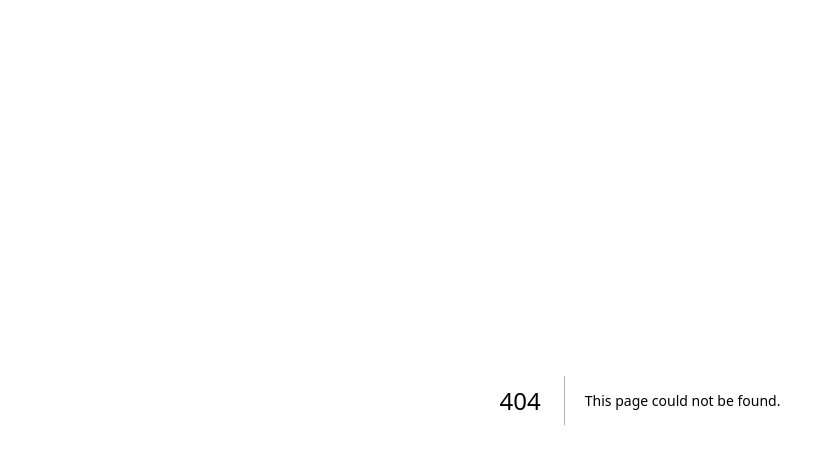
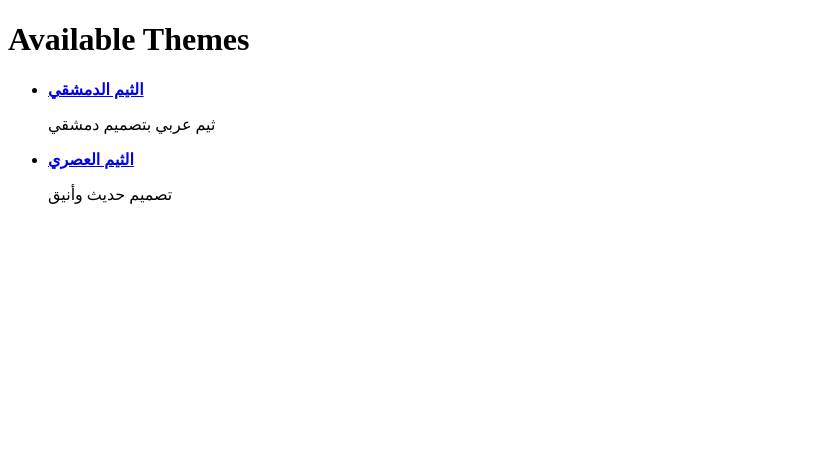
Before and after one commit to Shade1269/anaqati-platform, a Next.js app: page /themes in a window 1280 px wide. Before the commit this address had no page. Shown: the top 464 px of the page, without its empty margins (0-835 px from the left). Built offline with nearby package versions, Linux system fonts and the light colour scheme.

Commit message:
Create themes index page

```diff
--- /dev/null
+++ b/pages/themes/index.js
@@ -0,0 +1,32 @@
+import Link from 'next/link';
+
+const themes = [
+  {
+    slug: 'damashqi',
+    title: 'الثيم الدمشقي',
+    description: 'ثيم عربي بتصميم دمشقي',
+    image: '/hero.png'
+  },
+  {
+    slug: 'modern',
+    title: 'الثيم العصري',
+    description: 'تصميم حديث وأنيق',
+    image: '/hero.png'
+  }
+];
+
+export default function ThemesPage() {
+  return (
+    <main className="container">
+      <h1>Available Themes</h1>
+      <ul>
+        {themes.map(theme => (
+          <li key={theme.slug} style={{ marginBottom: '1rem' }}>
+            <Link href={`/themes/${theme.slug}`}><strong>{theme.title}</strong></Link>
+            <p>{theme.description}</p>
+          </li>
+        ))}
+      </ul>
+    </main>
+  );
+}
```
